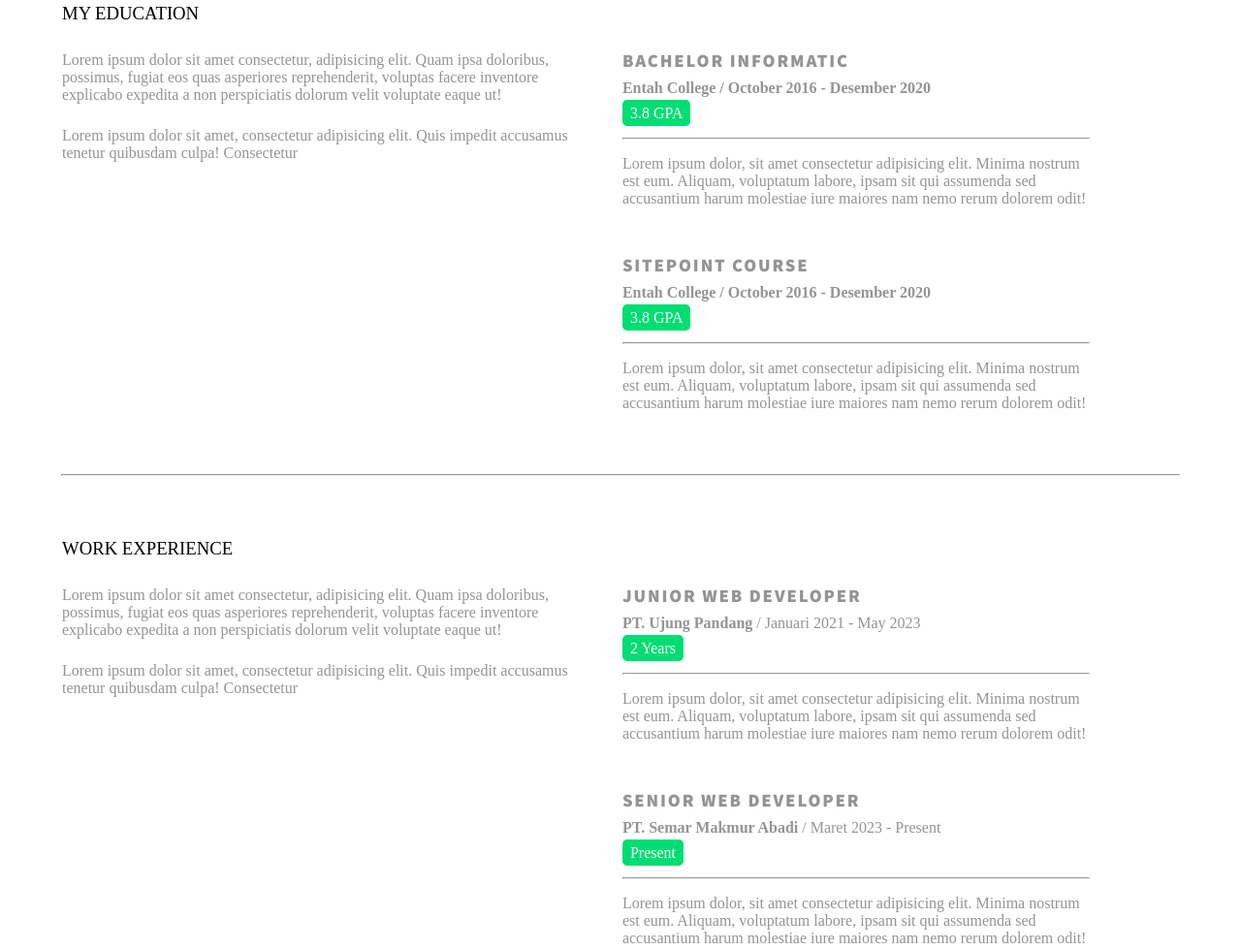
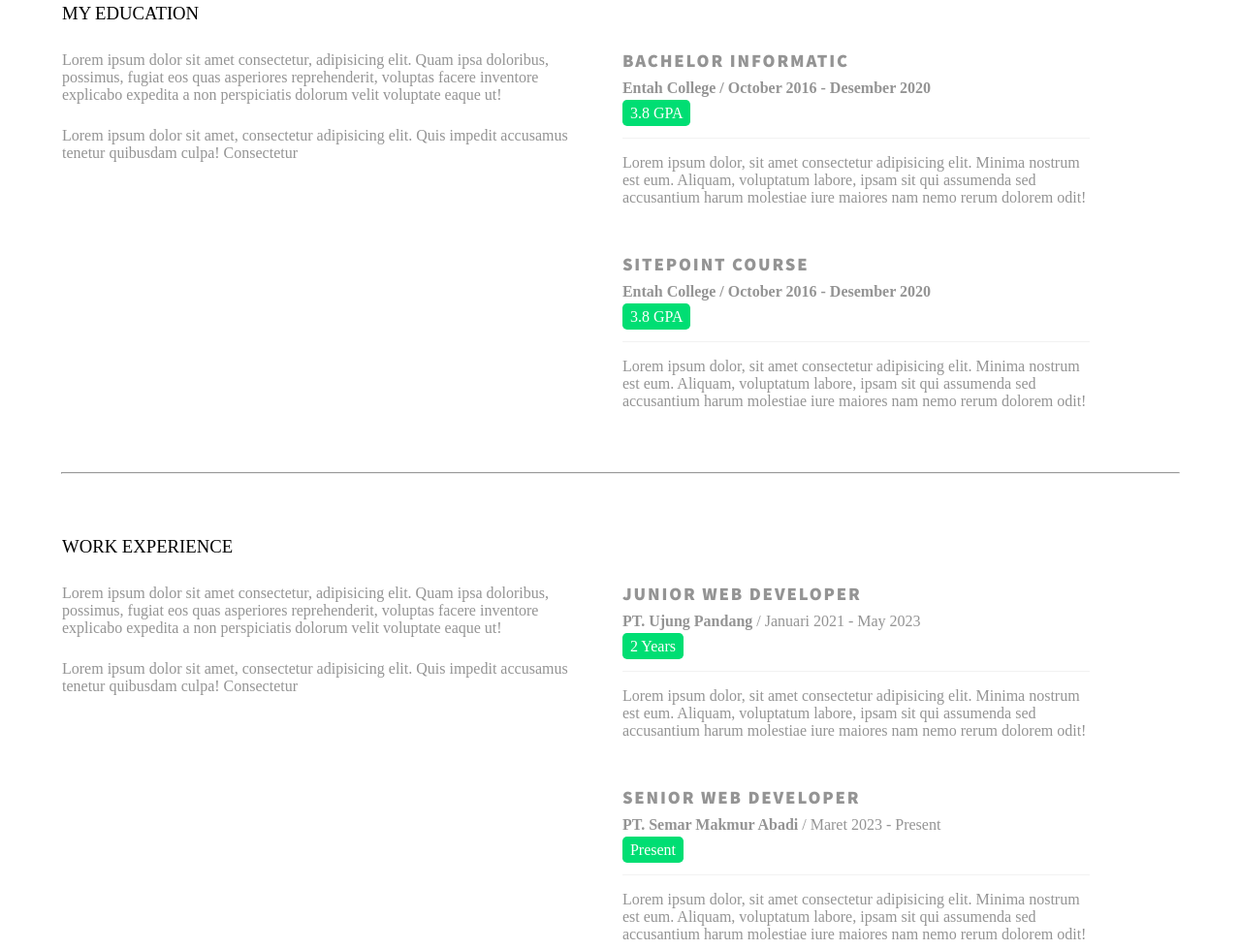
Before and after one commit to alrasyidin/focal-website, a website: page index.html in a window 1280 px wide. Shown: the part 2197-3177 px from the top of the page at 97% size. Drawn offline with Linux system fonts and the light colour scheme; a web font is replaced by a local one.

Commit message:
fix kesalahan di css

```diff
--- a/style.css
+++ b/style.css
@@ -262,7 +262,7 @@ h6 {
 
 .edu__info, .work__info > span:first-child{font-weight: bolder;}
 
-.edu hr, .work hr{margin: 1em 0; border; none; border-bottom: 1px solid #f2f2f2}
+.edu hr, .work hr{margin: 1em 0; border: none; border-bottom: 1px solid #f2f2f2}
 
 /* quote */
 
```
